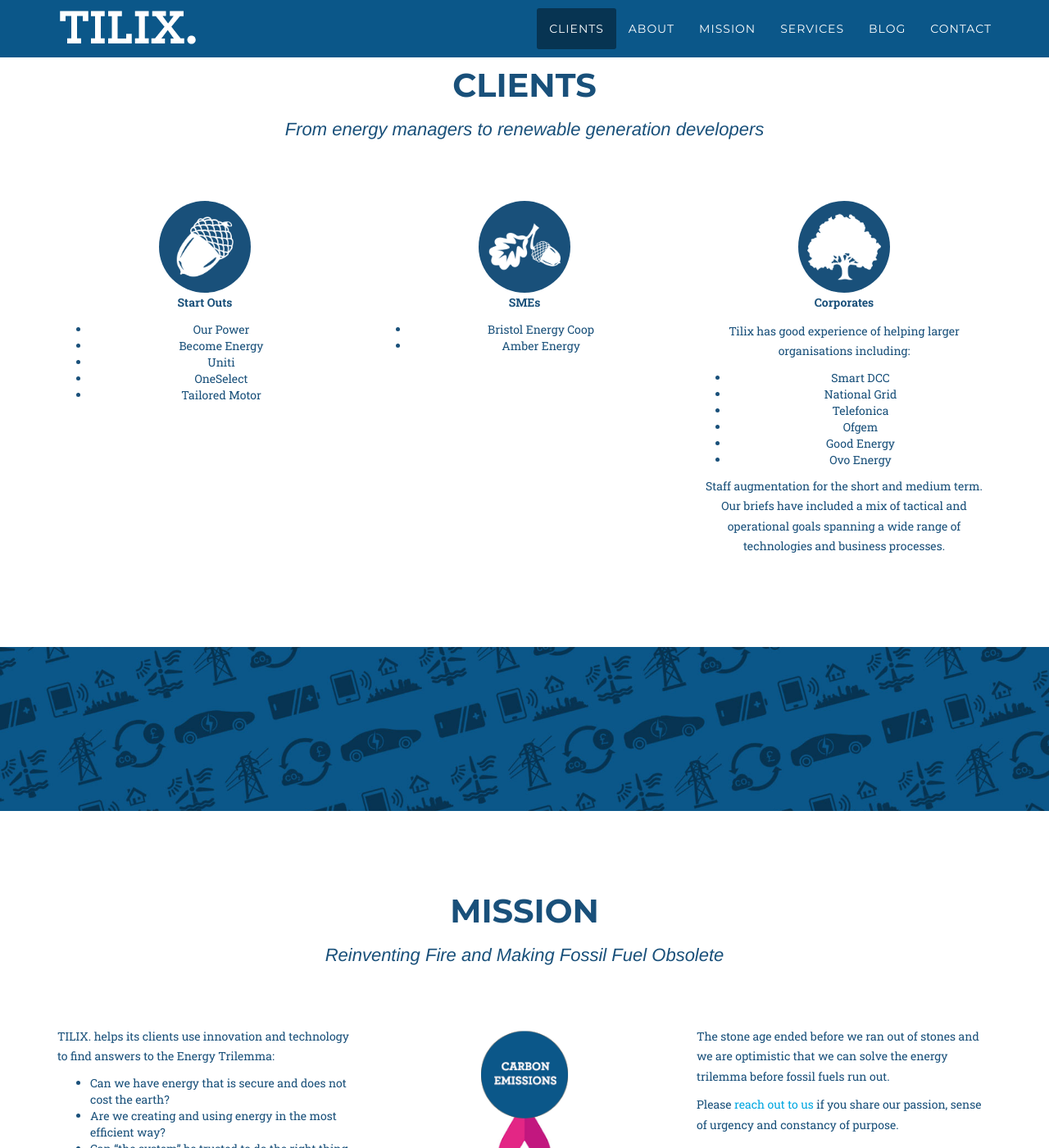
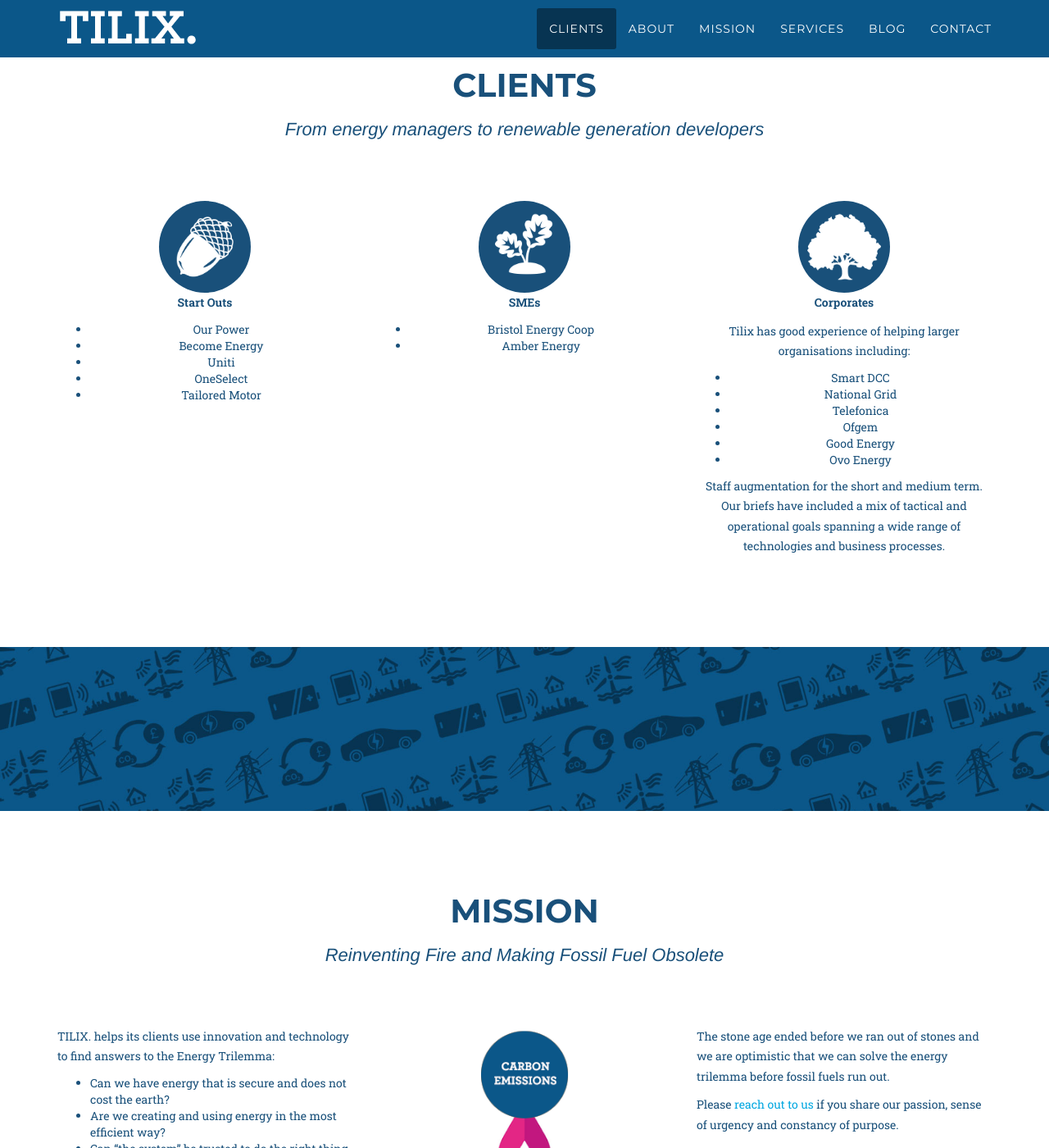
Before and after one commit to milomedia/tilix, a Jekyll site: the page built from index.html, in a window 1280 px wide and 1400 px high, scrolled down 803 px. Shown: the whole window at 82% size. Built offline with Jekyll 4.4.1, drawn with Linux system fonts in a browser that asks for light colours; nearby versions of some CDN libraries; some web fonts are replaced.

Commit message:
Tidy filenames

```diff
--- /dev/null
+++ b/Gemfile
@@ -0,0 +1,2 @@
+source 'https://rubygems.org'
+gem 'github-pages', group: :jekyll_plugins
--- a/css/tilix.css
+++ b/css/tilix.css
@@ -215,7 +215,7 @@
 	}
 }
 header{
-	background-image:url(../img/header-bg-v3.jpg);
+	background-image:url(../img/header-bg.jpg);
 	background-repeat:none;
 	background-attachment:scroll;
 	background-position:center center;
--- a/index.html
+++ b/index.html
@@ -97,19 +97,19 @@
             <div class="row text-center">
                 <div class="col-md-4">
 			<span class="fa-stack fa-4x">
-				<img src="img/acorn-icon-v3.png" class="img-responsive tilix-icon" alt="Start outs are like acorns">
+				<img src="img/acorn.png" class="img-responsive tilix-icon" alt="Start outs are like acorns">
 			</span>
 			{{ whatwedo-1 | markdownify }}
                 </div>
                 <div class="col-md-4">
 			<span class="fa-stack fa-4x">
-				<img src="img/new-entrants-icon-v3.png" class="img-responsive tilix-icon" alt="SMEs are like saplings">
+				<img src="img/sapling.png" class="img-responsive tilix-icon" alt="SMEs are like saplings">
 			</span>
 			{{ whatwedo-2 | markdownify }}
                 </div>
                 <div class="col-md-4">
                     <span class="fa-stack fa-4x">
-                        <img src="img/fractionalcio-icon-v2.png" class="img-responsive tilix-icon" alt="Corporates are like great oaks"></span>
+                        <img src="img/oak.png" class="img-responsive tilix-icon" alt="Corporates are like great oaks"></span>
                     {{ whatwedo-3 | markdownify }}
                 </div>
             </div>
```
Also changed, not shown: img/acorn-icon-v3.png (deleted), img/acorn-icon.png (deleted), img/acorn.png (renamed from img/acorn-icon-v2.png), img/favicon.ico (added), img/header-bg-v3.jpg (deleted), img/header-bg.jpg, img/leaf-acorn.png (renamed from img/new-entrants-icon-v3.png), img/new-entrants-icon.png (deleted), img/oak.png (renamed from img/fractionalcio-icon-v2.png), img/sapling.png (renamed from img/new-entrants-icon-v2.png).
